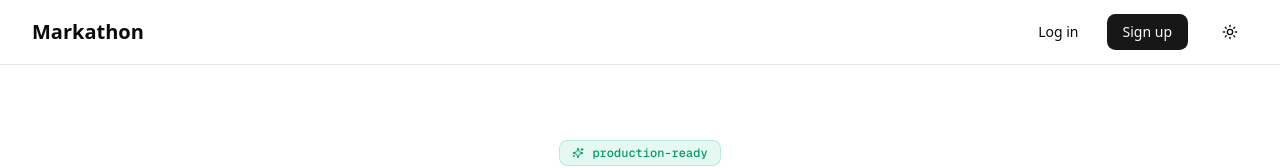
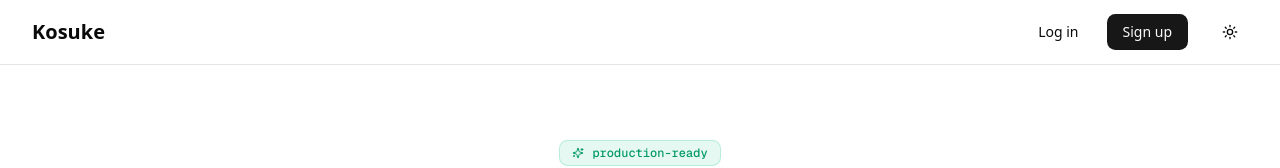
Before and after one commit to rd-rugg/test-kosuke, a Next.js app: page /home in a window 1280 px wide. Shown: the top 168 px of the page. Built offline with nearby package versions, Linux system fonts and the light colour scheme; no server answers.

Commit message:
Revert "fix(footer.tsx, navbar.tsx, layout.tsx): update branding from Kosuke Template to Markathon to reflect the new project name and identity" (#97)

```diff
--- a/app/(logged-out)/home/components/footer.tsx
+++ b/app/(logged-out)/home/components/footer.tsx
@@ -14,16 +14,7 @@ export default function Footer({ className }: FooterProps) {
     <footer className={cn('w-full mt-auto py-4 border-t', className)}>
       <div className="container flex flex-col items-center justify-between gap-4 md:flex-row">
         <p className="text-sm text-muted-foreground">
-          © {new Date().getFullYear()} Markathon. All rights reserved. Made by{' '}
-          <Link
-            href="https://www.underdogsgroup.it/"
-            target="_blank"
-            rel="noopener noreferrer"
-            className="hover:text-foreground transition-colors underline underline-offset-4"
-          >
-            Underdogs Group
-          </Link>
-          .
+          © {new Date().getFullYear()} Kosuke Template. All rights reserved.
         </p>
         <div className="flex items-center gap-4">
           <Link
--- a/app/(logged-out)/home/components/navbar.tsx
+++ b/app/(logged-out)/home/components/navbar.tsx
@@ -41,7 +41,7 @@ export default function Navbar({ variant = 'standard', className }: NavbarProps)
     >
       <div className="container flex h-10 items-center justify-between">
         <Link href="/" className="flex items-center gap-2 font-semibold">
-          <span className="text-xl font-bold">Markathon</span>
+          <span className="text-xl font-bold">Kosuke</span>
         </Link>
 
         {/* Desktop navigation */}
--- a/app/layout.tsx
+++ b/app/layout.tsx
@@ -16,7 +16,7 @@ const geistMono = Geist_Mono({
 });
 
 export const metadata: Metadata = {
-  title: 'Markathon',
+  title: 'Kosuke Template',
   description: 'Modern Next.js template with Clerk authentication',
 };
 
```
